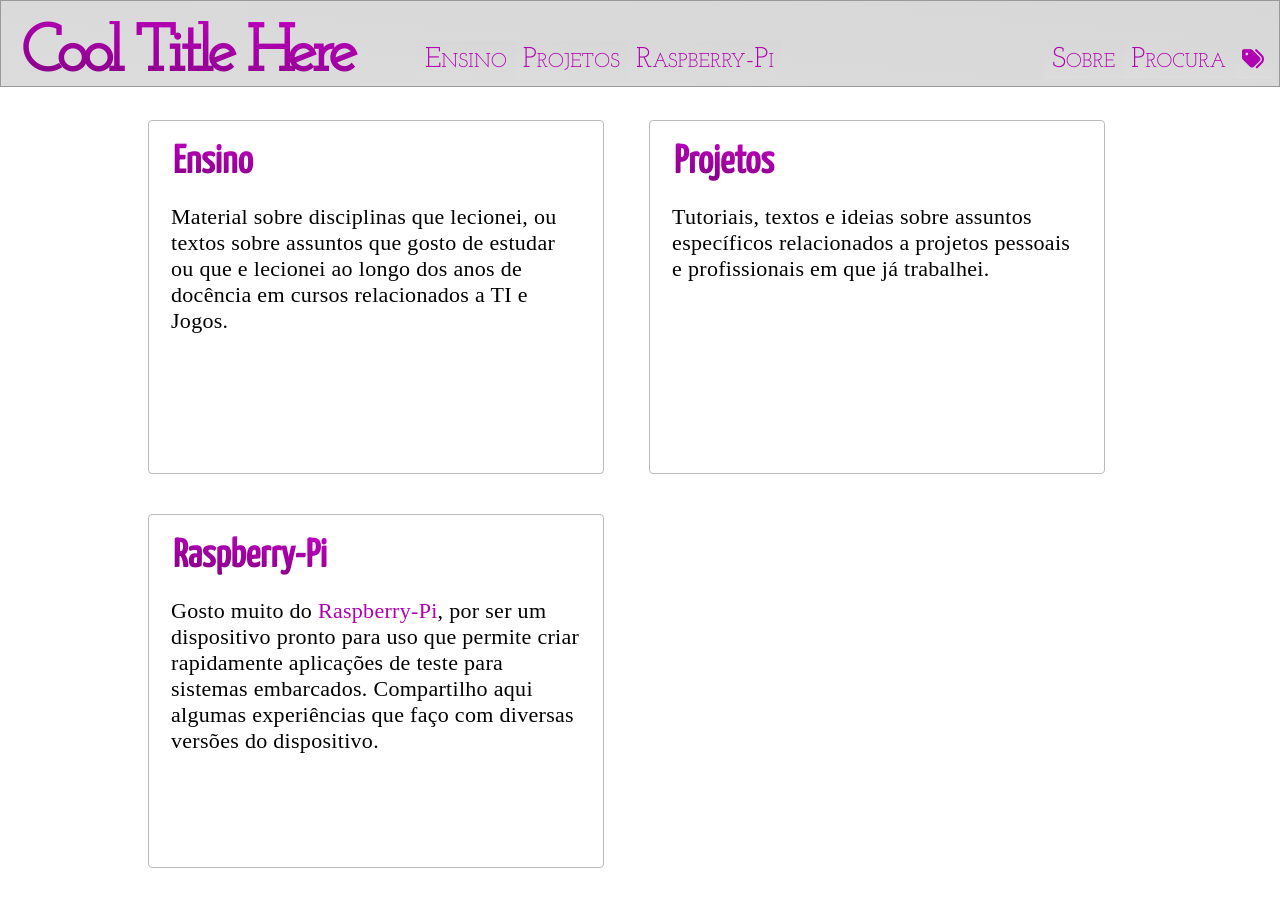
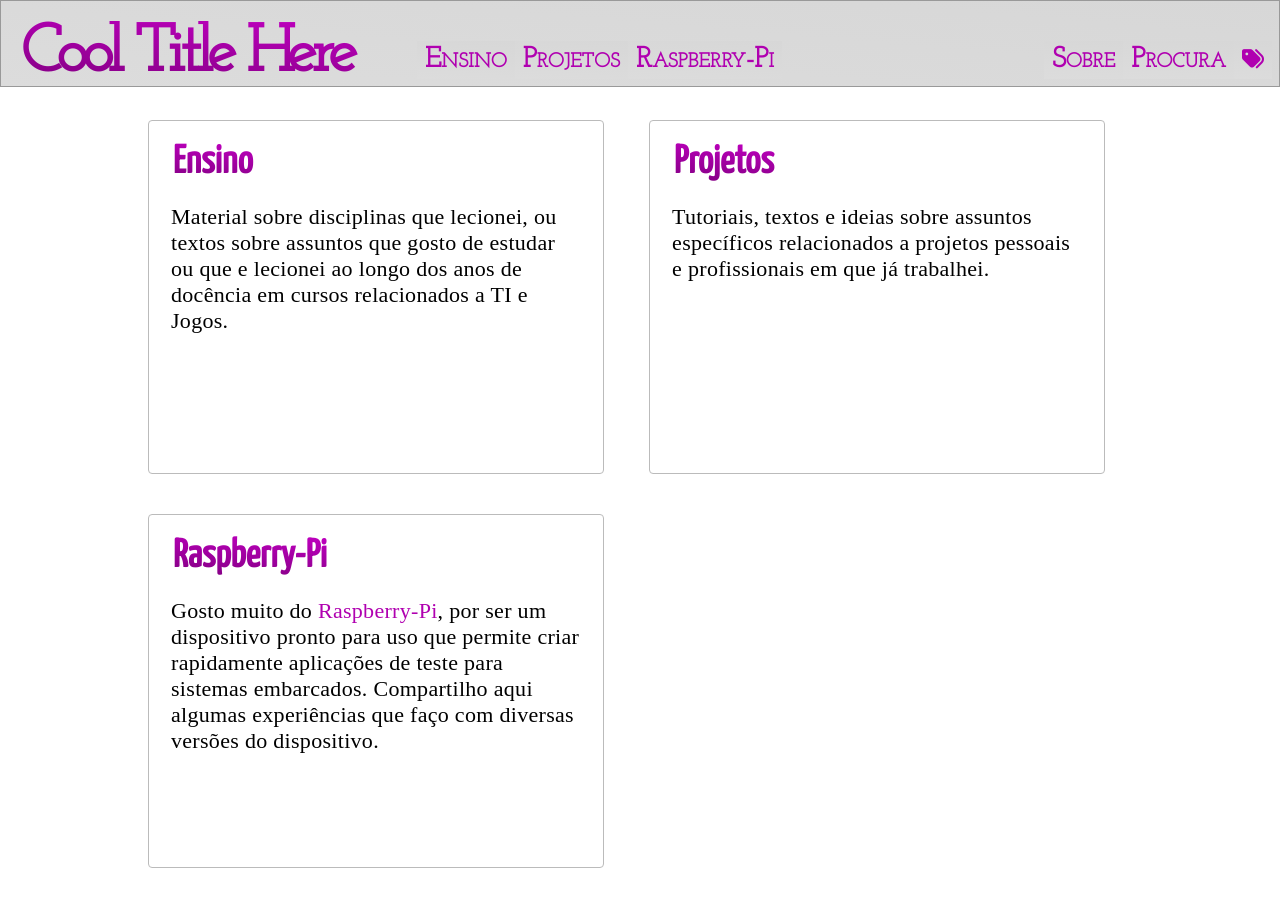
Before and after one commit to rafasgj/rafaeljeffman.com, a Jekyll site: the page built from index.md, in a window 1280 px wide and 900 px high. Built offline with Jekyll 4.4.1, drawn with Linux system fonts in a browser that asks for light colours; nearby versions of some CDN libraries.

Commit message:
menu font: change font size

```diff
--- a/_sass/typography.scss
+++ b/_sass/typography.scss
@@ -176,6 +176,15 @@
   a:not(#menu-tag a) {
     font-family: $menu-font;
     font-size: 130%;
+    font-weight: 800;
+  }
+  li {
+    ul {
+      a:not(#menu-tag a) {
+        font-size: 95%;
+        font-weight: 300;
+      }
+    }
   }
   letter-spacing: 0.3px;
   font-size: 30px;
```
